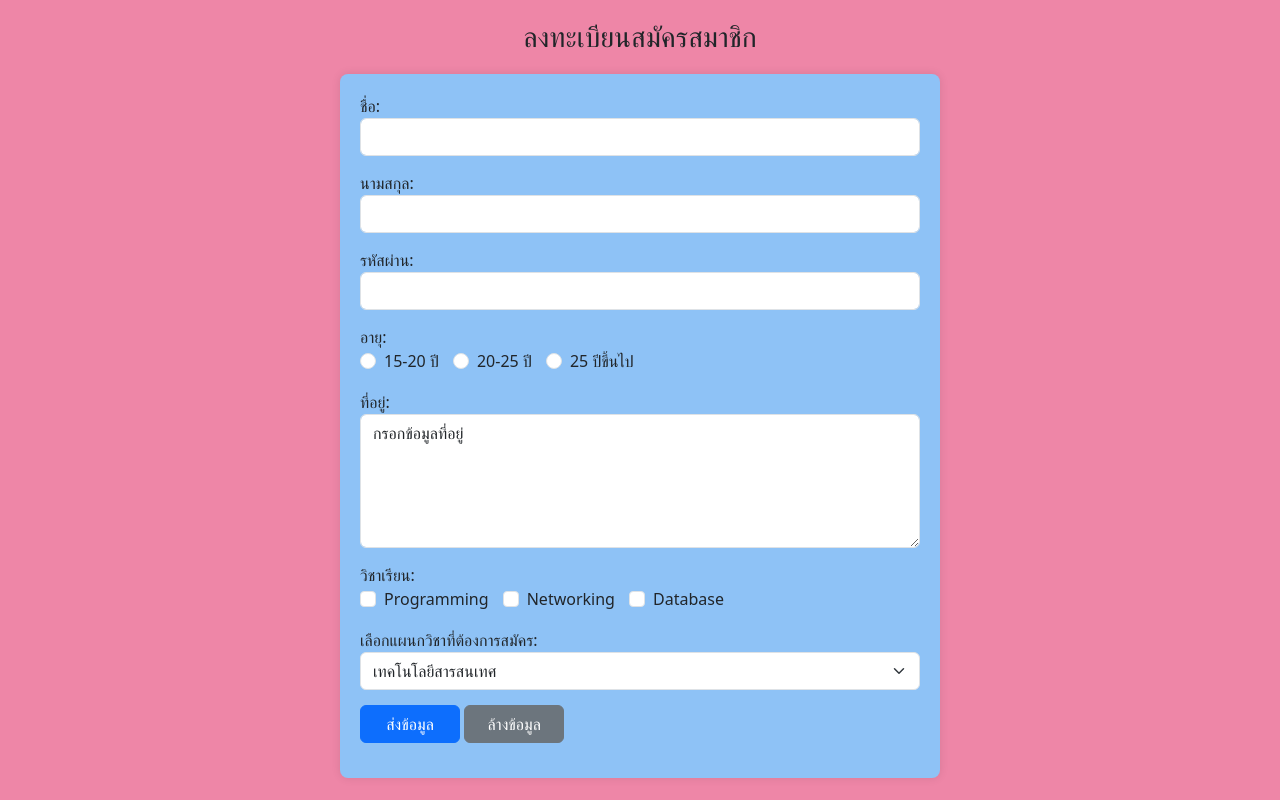
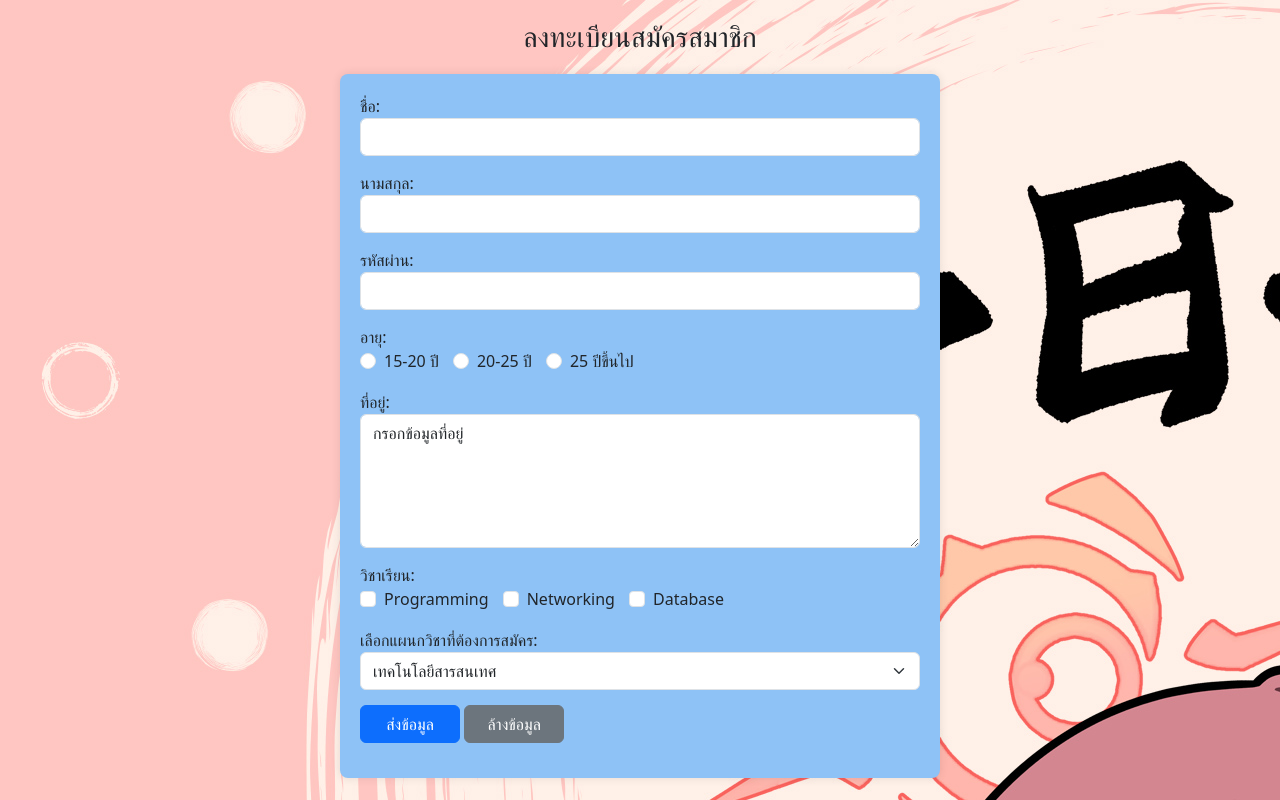
Before and after one commit to mas198712/Form, a plain HTML site: page web_Form/index.html in a window 1280 px wide. Drawn offline with nearby package versions, Linux system fonts and the light colour scheme.

Commit message:
Add files via upload

```diff
--- a/web_Form/index.html
+++ b/web_Form/index.html
@@ -7,7 +7,7 @@
     <style>
         body {
             padding: 20px;
-            background-color: #ee86a7;
+            background-image: url('./1277076.jpg');
         }
         h3 {
             margin-bottom: 20px;
```
